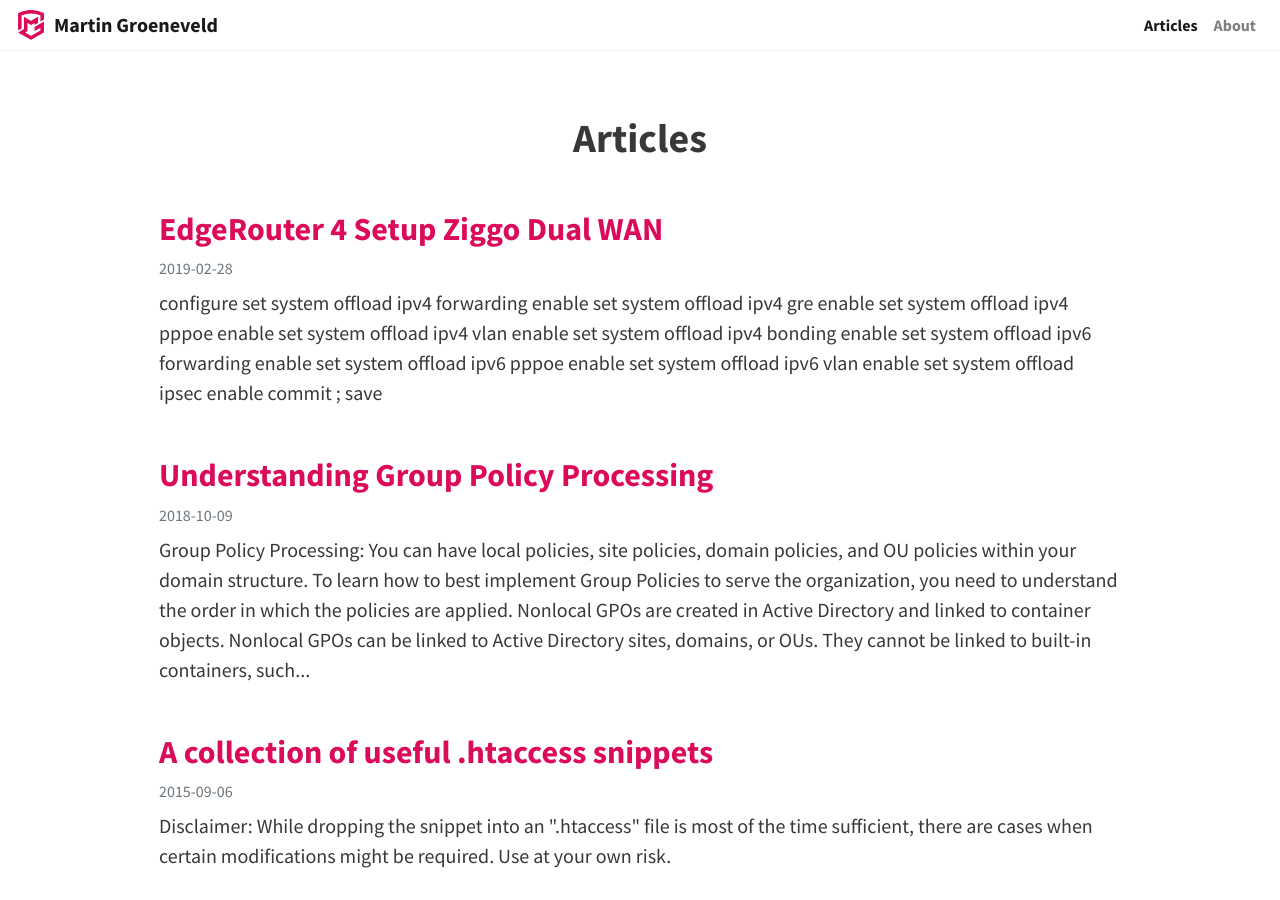
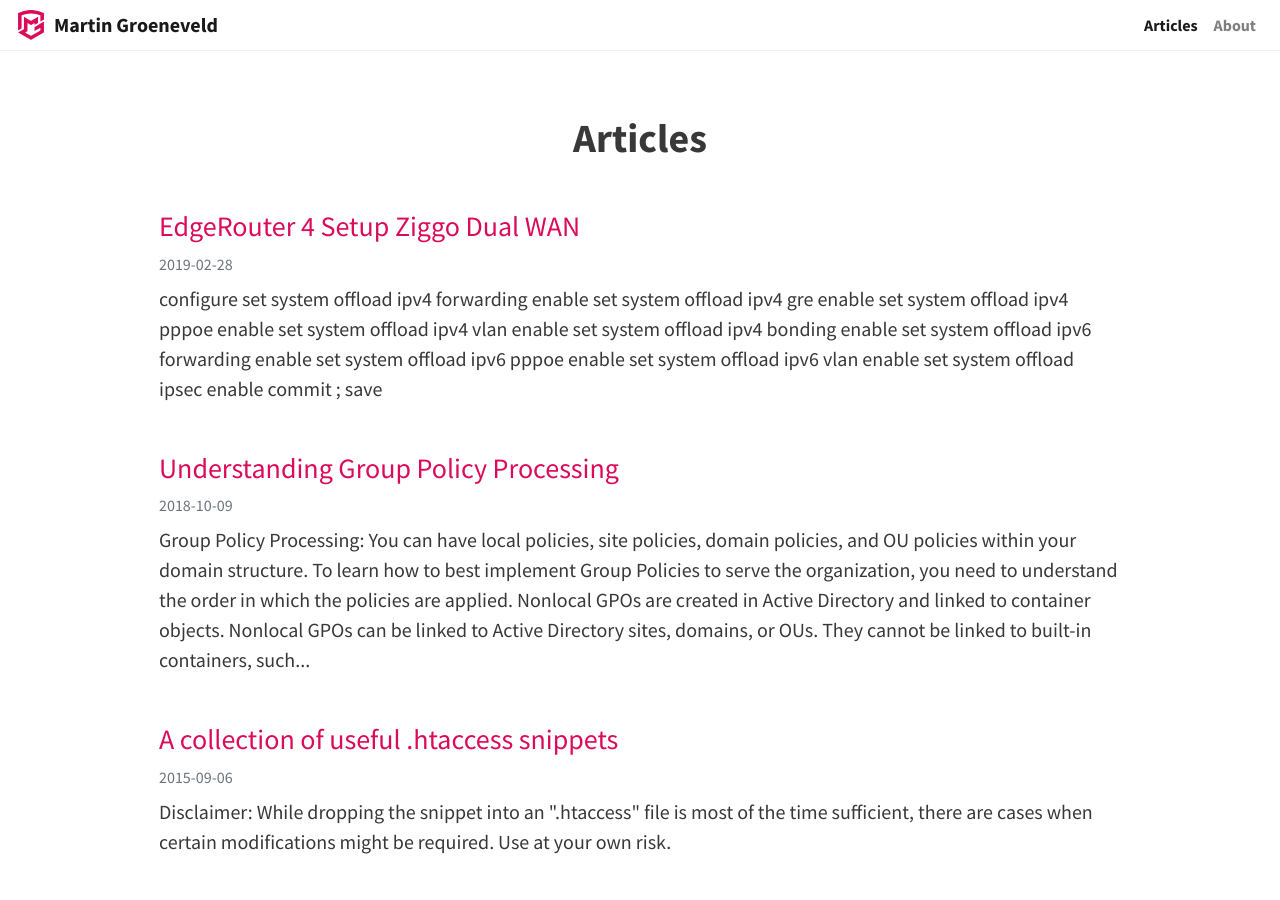
Before and after one commit to groveld/groveld.github.io, a Jekyll site: the page built from src/_pages/index.md, in a window 1280 px wide and 900 px high. Built offline with Jekyll 4.4.1, drawn with Linux system fonts in a browser that asks for light colours; nearby versions of some CDN libraries.

Commit message:
updated article titles

```diff
--- a/src/_pages/index.md
+++ b/src/_pages/index.md
@@ -6,7 +6,7 @@ description :
 ---
 
 {% for post in site.posts %}
-  <h2 class="p-0 mb-2"><a href="{{ post.url | prepend: site.baseurl }}">{{ post.title }}</a></h2>
+  <h2 class="h3 p-0 mb-2"><a href="{{ post.url | prepend: site.baseurl }}">{{ post.title }}</a></h2>
   <p class="text-muted mb-2 small">{{ post.date | date: "%Y-%m-%d" }}</p>
   <p class="mb-5">{{ post.excerpt | strip_html | truncatewords: 75 }}</p>
 {% endfor %}
```
